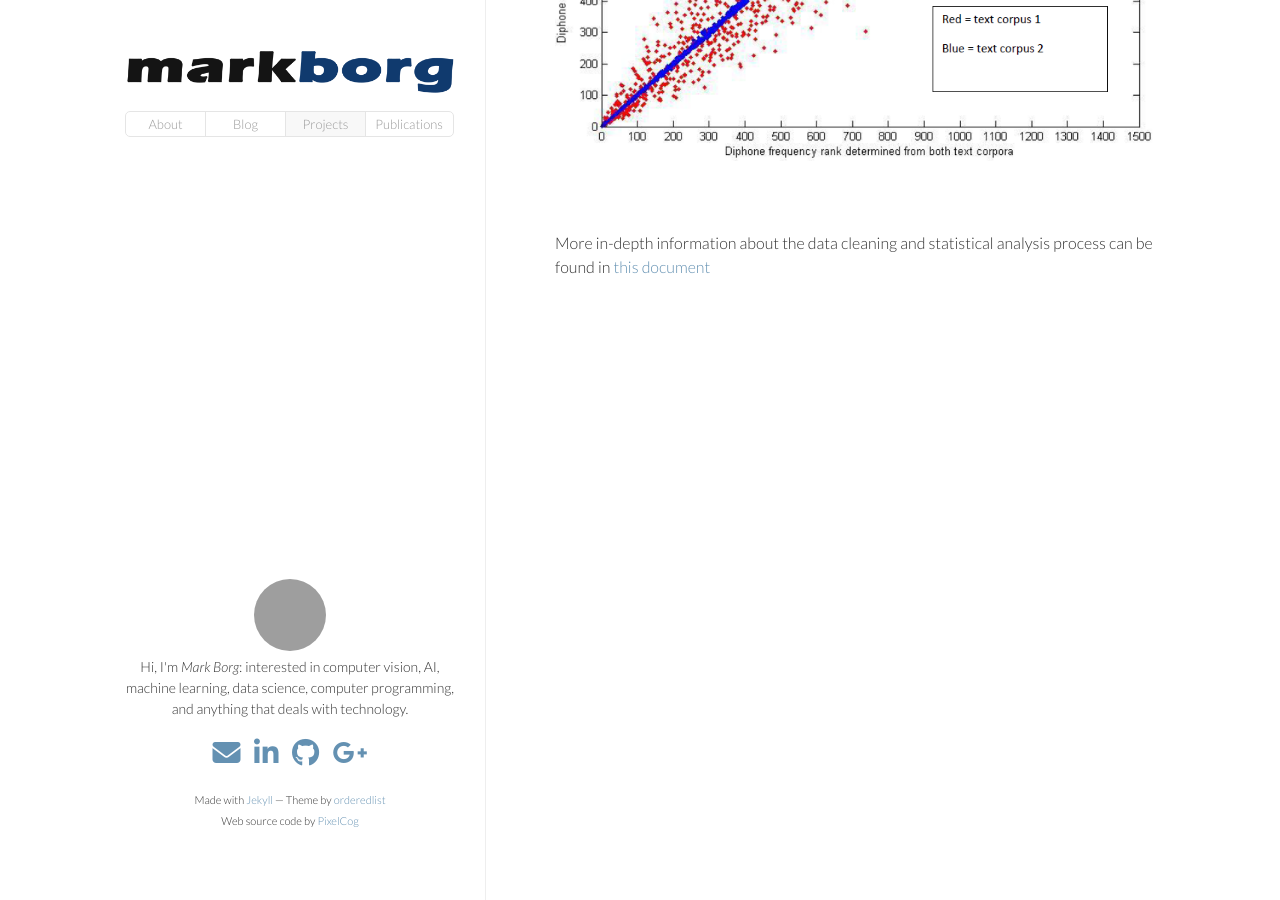
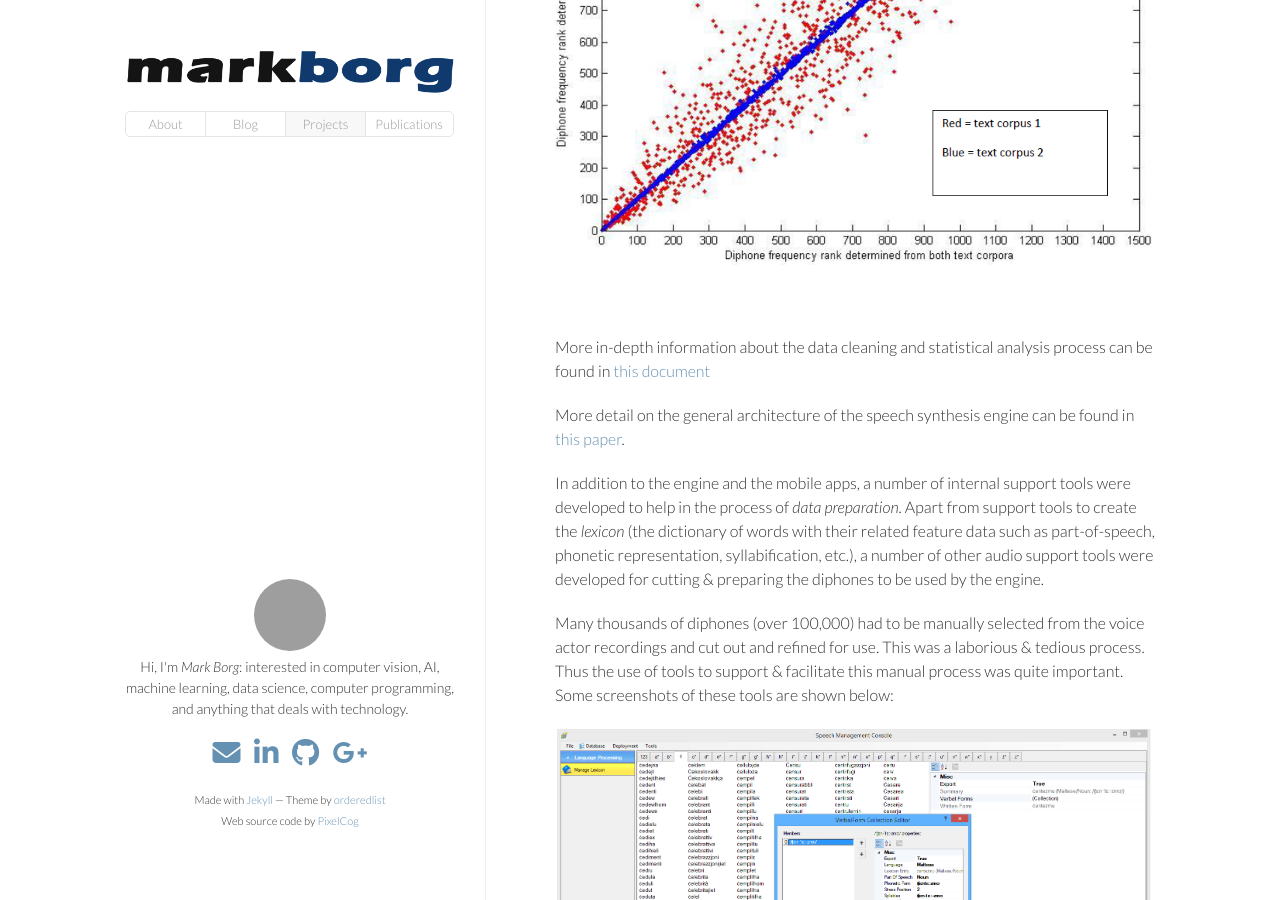
Before and after one commit to mark-borg/Mark-Borg.github.io, a Jekyll site: the page built from _pages/text_to_speech.md, in a window 1280 px wide and 900 px high, scrolled down 9493 px. Built offline with Jekyll 4.4.1, drawn with Linux system fonts in a browser that asks for light colours; nearby versions of some CDN libraries; formulas are drawn with MathJax 3; some of the changed text lies outside the part shown; grey boxes are pictures that could not be loaded.

Commit message:
- some changes to the TTS project page

```diff
--- a/_pages/text_to_speech.md
+++ b/_pages/text_to_speech.md
@@ -44,7 +44,12 @@
 I also contributed to the development of the rule engine for performing [**grapheme-to-phoneme translation**](http://www.voxforge.org/home/docs/faq/faq/what-is-g2p), i.e., converting written Maltese text to its sound representation (specified as a sequence
 of diphones). This is also referred to as **G2P** for short, or as *letter-to-sound conversion*.
 
-Unlike languages like English, G2P in Maltese is quite straightforward and can be done via a sequence of [*context-sensitive rewrite rules*](https://en.wikipedia.org/wiki/Context-sensitive_grammar). Thus there is no need for complex machine learning algorithms for G2P. But then Maltese is complex in other areas such as linguistic morphology and verb formation, when compared to languages like English.
+Unlike languages like English, G2P in Maltese is quite straightforward and can be done via a sequence of [*context-sensitive re-write rules*](https://en.wikipedia.org/wiki/Context-sensitive_grammar).
+
+$$f_i: xGy \rightarrow xPy \; | \; \text{<conditions>} \qquad G \in \{ \text{graphemes} \}, P \in \{ \text{phonemes} \}$$
+
+Thus there is no need for complex machine learning algorithms for G2P. But then the Maltese language exhibits complexity in other areas such as linguistic morphology and verb formation, when compared to languages like English.
+The context-sensitive re-write rules used for performing G2P in Maltese can be found [here](/assets/maltese-g2p-rules.pdf).
 
 [![Maltese TTS frontend](/img/projects/maltese-tts-frontend.png)](/img/projects/maltese-tts-frontend.png)
 
@@ -137,3 +142,17 @@
 &nbsp;
 
 More in-depth information about the data cleaning and statistical analysis process can be found in [this document](\assets\Maltese-diphone-statistical-analysis.pdf)
+
+More detail on the general architecture of the speech synthesis engine can be found in [this paper](/assets/soundbite.pdf).
+
+In addition to the engine and the mobile apps, a number of internal support tools were developed to help in the process of *data preparation*. Apart from support tools
+to create the *lexicon* (the dictionary of words with their related feature data such as part-of-speech, phonetic representation, syllabification, etc.), a number of other
+audio support tools were developed for cutting & preparing the diphones to be used by the engine.
+
+Many thousands of diphones (over 100,000) had to be manually selected from the
+voice actor recordings and cut out and refined for use. This was a laborious & tedious process. Thus the use of tools to support & facilitate this manual process was quite important.
+Some screenshots of these tools are shown below:
+
+[![Support tools for the lexicon](/img/projects/tts-tools-lexicon.png)](/img/projects/tts-tools-lexicon.png)
+
+[![Support tools for diphone cutting](/img/projects/tts-tools-diphones.png)](/img/projects/tts-tools-diphones.png)
```
Also changed, not shown: img/projects/tts-tools-diphones.png (added), img/projects/tts-tools-lexicon.png (added), 2 other files.
